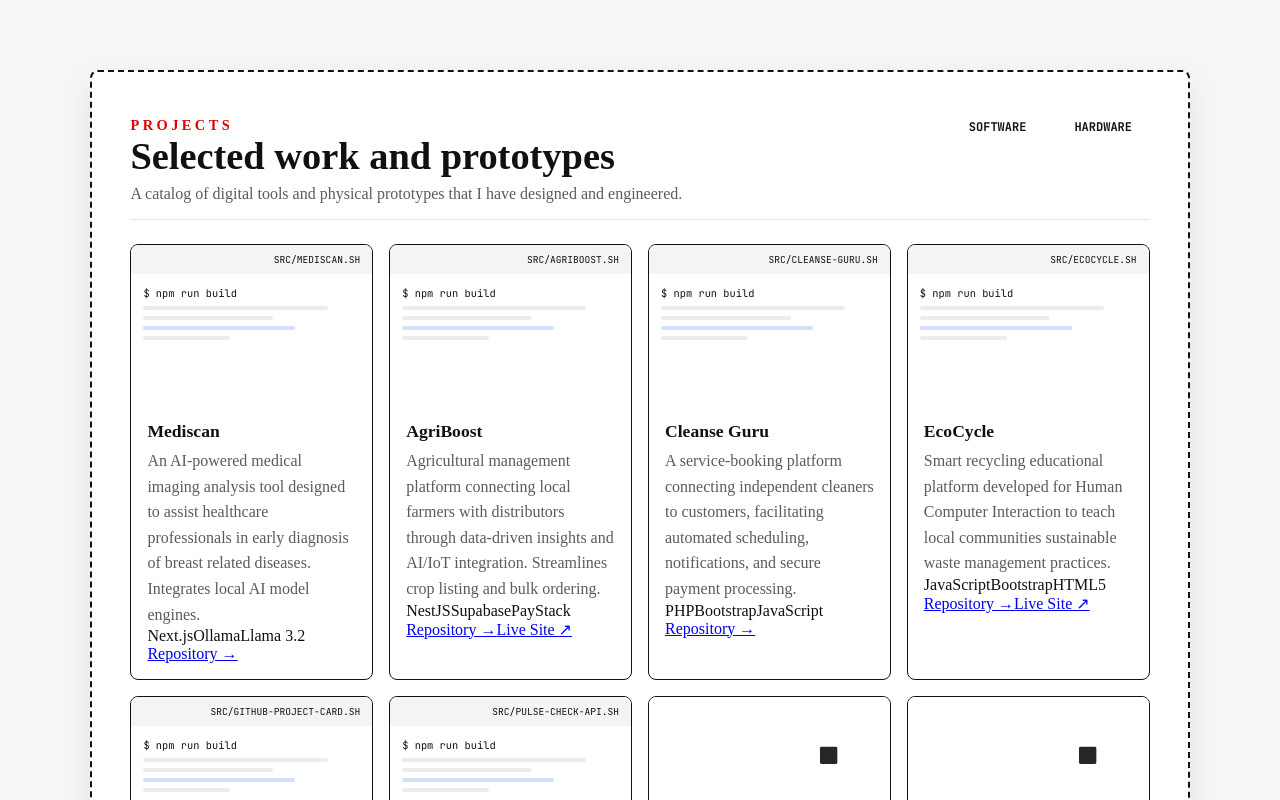
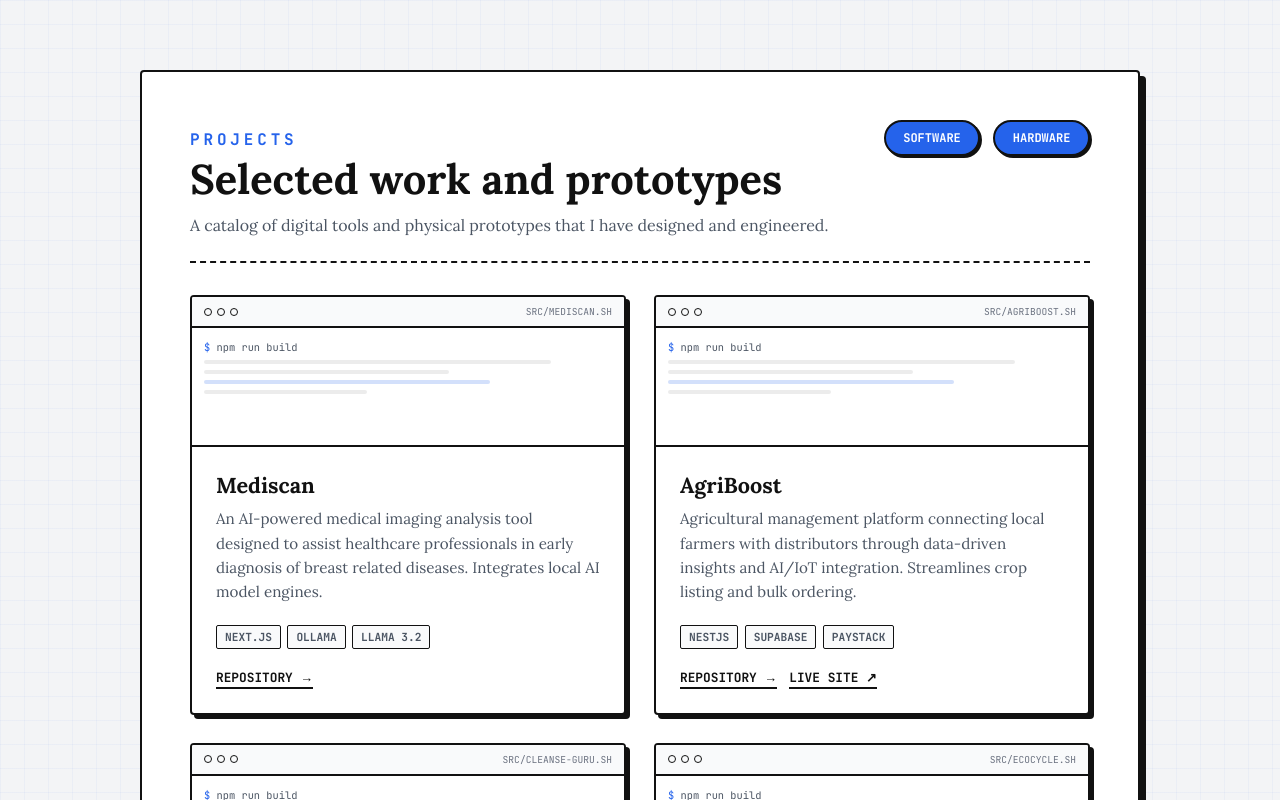
Before and after one commit to etor01/dev-tornam, a Next.js app: page /projects in a window 1280 px wide. Shown: the top 800 px of the page. Built offline with nearby package versions, Linux system fonts and the light colour scheme.

Commit message:
feat: implement custom design system with blueprint-inspired grid and neobrutalist aesthetic in globals.css

```diff
--- a/src/app/globals.css
+++ b/src/app/globals.css
@@ -1,5 +1,15 @@
 :root {
   color-scheme: light;
+  --bg-canvas: #f3f4f6; /* Soft drafting paper background */
+  --ink-border: #111111; /* Carbon black ink */
+  --surface-card: #ffffff; /* Clean white card */
+  --accent-blue: #2563eb; /* Technical drawing ink blue */
+  --accent-blue-hover: #1d4ed8;
+  --text-primary: #111111;
+  --text-secondary: #4b5563;
+  --muted: #6b7280;
+  --badge-bg: #f9fafb;
+  --blueprint-grid: rgba(37, 99, 235, 0.04); /* Grid color resembling engineering graph paper */
 }
 
 * {
@@ -17,24 +27,29 @@ body {
   display: flex;
   justify-content: center;
   align-items: center;
-  font-family: "Times New Roman", Times, serif;
-  background: #f6f6f6;
-  color: #111111;
+  font-family: var(--font-lora), Georgia, serif;
+  background-color: var(--bg-canvas);
+  background-size: 24px 24px;
+  background-image:
+    linear-gradient(to right, var(--blueprint-grid) 1px, transparent 1px),
+    linear-gradient(to bottom, var(--blueprint-grid) 1px, transparent 1px);
+  color: var(--text-primary);
+  -webkit-font-smoothing: antialiased;
 }
 
 .container {
   width: min(100%, 960px);
   min-height: min(100%, 720px);
   position: relative;
-  border-radius: 6px;
-  border: 2px dashed #111111;
-  padding: clamp(1.25rem, 3vw, 2.5rem);
+  border-radius: 4px;
+  border: 2px solid var(--ink-border);
+  padding: clamp(1.5rem, 4vw, 3rem);
   display: flex;
   flex-direction: column;
   justify-content: space-between;
   gap: clamp(1.5rem, 3vw, 2.5rem);
-  background-color: #ffffff;
-  box-shadow: 0 12px 32px rgba(17, 17, 17, 0.08);
+  background-color: var(--surface-card);
+  box-shadow: 6px 6px 0px 0px var(--ink-border);
 }
 
 .hero {
@@ -45,15 +60,17 @@ body {
   width: 100%;
   display: flex;
   flex-direction: column;
-  gap: 1rem;
+  gap: 1.5rem;
 }
 
 .name {
   margin: 0;
-  font-size: clamp(2.2rem, 5vw, 4.2rem);
-  line-height: 0.95;
-  font-weight: 700;
-  color: #111111;
+  font-size: clamp(2.4rem, 5vw, 4.2rem);
+  line-height: 1;
+  font-weight: 800;
+  font-family: var(--font-lora), Georgia, serif;
+  letter-spacing: -0.03em;
+  color: var(--text-primary);
 }
 
 .socialLinks {
@@ -70,39 +87,43 @@ body {
   width: 44px;
   height: 44px;
   border-radius: 999px;
-  border: 1px solid #2c8ae8;
+  border: 2px solid var(--ink-border);
+  background-color: var(--surface-card);
   text-decoration: none;
+  box-shadow: 2px 2px 0px 0px var(--ink-border);
   transition:
-    transform 180ms ease,
-    background-color 180ms ease,
-    color 180ms ease;
+    transform 120ms ease,
+    box-shadow 120ms ease,
+    background-color 120ms ease;
 }
 
 .socialLinks a:hover {
   cursor: pointer;
-  background-color: #3697f7;
-  transform: translateY(-1px);
+  background-color: var(--badge-bg);
+  transform: translate(-2px, -2px);
+  box-shadow: 4px 4px 0px 0px var(--ink-border);
 }
 
 .socialLinks img {
-  width: 24px;
-  height: 24px;
+  width: 20px;
+  height: 20px;
   object-fit: contain;
 }
 
 .lead {
   margin: 0;
-  font-size: clamp(1rem, 1.8vw, 1.2rem);
-  font-weight: 600;
-  color: #3f3f3f;
-  max-width: 40rem;
+  font-size: clamp(1rem, 1.8vw, 1.25rem);
+  font-weight: 500;
+  color: var(--text-secondary);
+  max-width: 42rem;
+  line-height: 1.6;
 }
 
 .Pagelinks {
   display: grid;
   grid-template-columns: repeat(3, minmax(0, 1fr));
-  gap: 1rem;
-  width: min(100%, 38rem);
+  gap: 1.2rem;
+  width: 100%;
 }
 
 .Pagelinks a {
@@ -110,31 +131,39 @@ body {
   align-items: center;
   justify-content: center;
   text-decoration: none;
-  color: #111111;
+  color: var(--text-primary);
+  font-family: var(--font-mono), monospace;
   font-weight: 700;
-  font-size: 1.05rem;
-  padding: 0.9rem 1rem;
-  border-radius: 5px;
-  border: 1px solid #111111;
-  background-color: #ffffff;
+  font-size: 0.95rem;
+  text-transform: uppercase;
+  letter-spacing: 0.05em;
+  padding: 1rem;
+  border-radius: 4px;
+  border: 2px solid var(--ink-border);
+  background-color: var(--surface-card);
+  box-shadow: 4px 4px 0px 0px var(--ink-border);
   transition:
-    transform 180ms ease,
-    background-color 180ms ease,
-    color 180ms ease;
+    transform 150ms ease,
+    box-shadow 150ms ease,
+    background-color 150ms ease,
+    color 150ms ease;
 }
 
 .Pagelinks a:hover {
   cursor: pointer;
-  background-color: #111111;
-  color: #ffffff;
-  transform: translateX(2px);
+  background-color: var(--accent-blue);
+  color: var(--surface-card);
+  transform: translate(-3px, -3px);
+  box-shadow: 7px 7px 0px 0px var(--ink-border);
 }
 
 .footer {
-  padding-top: 1rem;
-  border-top: 1px solid #6d98c3;
-  font-size: 0.95rem;
-  color: #5b5b5b;
+  padding-top: 1.5rem;
+  border-top: 2px dashed var(--ink-border);
+  font-family: var(--font-mono), monospace;
+  font-size: 0.85rem;
+  color: var(--muted);
+  line-height: 1.6;
 }
 
 .footer p {
@@ -151,133 +180,225 @@ body {
 }
 
 .pageShell {
-  width: min(100%, 1100px);
-  border: 2px dashed #111111;
-  border-radius: 8px;
-  background-color: #ffffff;
-  box-shadow: 0 12px 32px rgba(17, 17, 17, 0.08);
-  padding: clamp(1.25rem, 3vw, 2.5rem);
+  width: min(100%, 1000px);
+  border: 2px solid var(--ink-border);
+  border-radius: 4px;
+  background-color: var(--surface-card);
+  box-shadow: 6px 6px 0px 0px var(--ink-border);
+  padding: clamp(1.5rem, 4vw, 3rem);
 }
 
 .pageHeader {
   display: flex;
   justify-content: space-between;
   align-items: flex-start;
-  gap: 1rem;
-  margin-bottom: 1.5rem;
-  padding-bottom: 1rem;
-  border-bottom: 1px solid #e8e8e8;
+  gap: 1.5rem;
+  margin-bottom: 2rem;
+  padding-bottom: 1.5rem;
+  border-bottom: 2px dashed var(--ink-border);
 }
 
 .eyebrow {
-  margin: 0 0 0.35rem;
-  font-size: 0.9rem;
+  margin: 0 0 0.5rem;
+  font-family: var(--font-mono), monospace;
+  font-size: 0.8rem;
   font-weight: 700;
   letter-spacing: 0.24em;
   text-transform: uppercase;
-  color: #df0000 !important;
+  color: var(--accent-blue) !important;
 }
 
 .pageHeader h1 {
   margin: 0;
-  font-size: clamp(1.75rem, 3vw, 2.4rem);
+  font-family: var(--font-lora), Georgia, serif;
+  font-size: clamp(1.8rem, 3.5vw, 2.6rem);
+  font-weight: 800;
 }
 
 .pageHeader p {
-  margin: 0.4rem 0 0;
-  color: #5b5b5b;
+  margin: 0.5rem 0 0;
+  color: var(--text-secondary);
+  font-size: 1rem;
+  line-height: 1.5;
 }
 
 .filterGroup {
   display: flex;
-  gap: 0.9rem;
+  gap: 0.75rem;
   flex-wrap: wrap;
+  font-family: var(--font-mono), monospace;
 }
 
 .filterGroup label {
   display: inline-flex;
   align-items: center;
   gap: 0.45rem;
-  padding: 0.55rem 0.8rem;
-  border: 1px solid #111111;
+  padding: 0.45rem 0.9rem;
+  border: 2px solid var(--ink-border);
   border-radius: 999px;
-  font-weight: 600;
+  font-size: 0.85rem;
+  font-weight: 700;
+  text-transform: uppercase;
+  background-color: var(--surface-card);
+  box-shadow: 2px 2px 0px 0px var(--ink-border);
   cursor: pointer;
+  transition: transform 120ms ease, box-shadow 120ms ease, background-color 120ms ease, color 120ms ease;
+}
+
+.filterGroup label:hover {
+  transform: translate(-1px, -1px);
+  box-shadow: 3px 3px 0px 0px var(--ink-border);
 }
 
 .filterGroup input {
-  accent-color: #111111;
+  accent-color: var(--accent-blue);
+  cursor: pointer;
 }
 
 .projectGrid {
   display: grid;
-  grid-template-columns: repeat(4, minmax(0, 1fr));
-  gap: 1rem;
+  grid-template-columns: repeat(2, minmax(0, 1fr));
+  gap: 1.75rem;
+  margin-bottom: 2rem;
 }
 
 .projectCard {
-  border: 1px solid #111111;
-  border-radius: 8px;
+  border: 2px solid var(--ink-border);
+  border-radius: 4px;
   overflow: hidden;
-  background: #ffffff;
+  background: var(--surface-card);
+  box-shadow: 4px 4px 0px 0px var(--ink-border);
+  transition: transform 150ms ease, box-shadow 150ms ease;
+  display: flex;
+  flex-direction: column;
+  height: 100%;
+}
+
+.projectCard:hover {
+  transform: translate(-3px, -3px);
+  box-shadow: 7px 7px 0px 0px var(--ink-border);
 }
 
 .projectImage {
   width: 100%;
-  height: 160px;
+  height: 150px;
   object-fit: cover;
   display: block;
-  background: #f4f4f4;
+  background: var(--badge-bg);
+  border-bottom: 2px solid var(--ink-border);
 }
 
 .projectBody {
-  padding: 1rem;
+  padding: 1.5rem;
+  flex-grow: 1;
+  display: flex;
+  flex-direction: column;
+  justify-content: space-between;
 }
 
 .projectBody h2 {
-  margin: 0 0 0.4rem;
-  font-size: 1.1rem;
+  margin: 0 0 0.5rem;
+  font-family: var(--font-lora), Georgia, serif;
+  font-size: 1.35rem;
+  font-weight: 700;
 }
 
 .projectBody p {
-  margin: 0;
-  color: #5b5b5b;
+  margin: 0 0 1.25rem;
+  color: var(--text-secondary);
   line-height: 1.6;
+  font-size: 0.95rem;
+}
+
+.projectTags {
+  display: flex;
+  flex-wrap: wrap;
+  gap: 0.4rem;
+  margin-bottom: 1.25rem;
+}
+
+.techBadge {
+  font-family: var(--font-mono), monospace;
+  font-size: 0.7rem;
+  font-weight: 700;
+  text-transform: uppercase;
+  background-color: var(--badge-bg);
+  border: 1px solid var(--ink-border);
+  padding: 0.25rem 0.5rem;
+  border-radius: 2px;
+  color: var(--text-secondary);
+}
+
+.projectActions {
+  display: flex;
+  gap: 0.75rem;
+}
+
+.projectActions a {
+  display: inline-flex;
+  align-items: center;
+  gap: 0.4rem;
+  font-family: var(--font-mono), monospace;
+  font-size: 0.8rem;
+  font-weight: 700;
+  text-transform: uppercase;
+  color: var(--text-primary);
+  text-decoration: none;
+  border-bottom: 2px solid var(--ink-border);
+  padding-bottom: 1px;
+  transition: color 120ms ease, border-color 120ms ease;
+}
+
+.projectActions a:hover {
+  color: var(--accent-blue);
+  border-color: var(--accent-blue);
 }
 
 .documentList,
 .thoughtList {
   display: flex;
   flex-direction: column;
-  gap: 1rem;
+  gap: 1.5rem;
+  margin-bottom: 2rem;
 }
 
 .documentItem,
 .thoughtCard {
-  border: 1px solid #111111;
-  border-radius: 8px;
-  padding: 1rem;
-  background: #ffffff;
+  border: 2px solid var(--ink-border);
+  border-radius: 4px;
+  padding: 1.5rem;
+  background: var(--surface-card);
+  box-shadow: 4px 4px 0px 0px var(--ink-border);
+  transition: transform 150ms ease, box-shadow 150ms ease;
+}
+
+.documentItem:hover,
+.thoughtCard:hover {
+  transform: translate(-2px, -2px);
+  box-shadow: 6px 6px 0px 0px var(--ink-border);
 }
 
 .documentItem h2,
 .thoughtCard h2 {
-  margin: 0 0 0.35rem;
-  font-size: 1.1rem;
+  margin: 0 0 0.5rem;
+  font-family: var(--font-lora), Georgia, serif;
+  font-size: 1.35rem;
+  font-weight: 700;
 }
 
 .documentItem p,
 .thoughtCard p {
   margin: 0;
-  color: #5b5b5b;
+  color: var(--text-secondary);
   line-height: 1.6;
+  font-size: 0.95rem;
 }
 
 .documentActions {
   display: flex;
   flex-wrap: wrap;
-  gap: 0.6rem;
-  margin-top: 0.8rem;
+  gap: 0.75rem;
+  margin-top: 1.25rem;
 }
 
 .documentActions a,
@@ -285,36 +406,75 @@ body {
   display: inline-flex;
   align-items: center;
   justify-content: center;
-  padding: 0.6rem 0.9rem;
-  border: 1px solid #111111;
-  border-radius: 999px;
+  padding: 0.6rem 1.2rem;
+  border: 2px solid var(--ink-border);
+  border-radius: 4px;
   text-decoration: none;
-  color: #111111;
-  font-weight: 600;
+  color: var(--text-primary);
+  background-color: var(--surface-card);
+  font-family: var(--font-mono), monospace;
+  font-weight: 700;
+  font-size: 0.85rem;
+  text-transform: uppercase;
+  letter-spacing: 0.02em;
+  box-shadow: 2px 2px 0px 0px var(--ink-border);
   transition:
-    background-color 180ms ease,
-    color 180ms ease;
+    background-color 120ms ease,
+    color 120ms ease,
+    transform 120ms ease,
+    box-shadow 120ms ease;
 }
 
 .documentActions a:hover,
 .backLink:hover {
-  background-color: #111111;
-  color: #ffffff;
+  background-color: var(--ink-border);
+  color: var(--surface-card);
+  transform: translate(-2px, -2px);
+  box-shadow: 4px 4px 0px 0px var(--ink-border);
+}
+
+.referenceList {
+  list-style: none;
+  padding: 0;
+  margin: 1.25rem 0 0;
+  display: grid;
+  grid-template-columns: repeat(2, minmax(0, 1fr));
+  gap: 1.25rem;
+}
+
+.referenceItem {
+  border: 1px dashed var(--ink-border);
+  padding: 1rem;
+  border-radius: 4px;
+  background-color: var(--badge-bg);
+  font-family: var(--font-mono), monospace;
+  font-size: 0.85rem;
+}
+
+.referenceItem strong {
+  font-family: var(--font-lora), Georgia, serif;
+  font-size: 1rem;
+  color: var(--text-primary);
 }
 
 .meta {
-  margin-top: 0.4rem;
-  font-size: 0.95rem;
-  color: #5b5b5b;
+  margin-top: 0.75rem;
+  font-family: var(--font-mono), monospace;
+  font-size: 0.8rem;
+  color: var(--muted);
 }
 
 @media (max-width: 768px) {
   body {
     align-items: flex-start;
+    padding: 1.25rem;
   }
 
-  .container {
+  .container,
+  .pageShell {
     min-height: auto;
+    padding: 1.5rem;
+    gap: 2rem;
   }
 
   .Pagelinks {
@@ -325,9 +485,15 @@ body {
   .pageHeader {
     flex-direction: column;
     align-items: flex-start;
+    gap: 1rem;
   }
 
   .projectGrid {
+    grid-template-columns: 1fr;
+    gap: 1.5rem;
+  }
+
+  .referenceList {
     grid-template-columns: 1fr;
   }
 }
@@ -337,7 +503,8 @@ body {
     padding: 0.75rem;
   }
 
-  .container {
+  .container,
+  .pageShell {
     padding: 1rem;
   }
 
@@ -351,6 +518,6 @@ body {
   }
 
   .footer {
-    font-size: 0.9rem;
+    font-size: 0.8rem;
   }
 }
```
